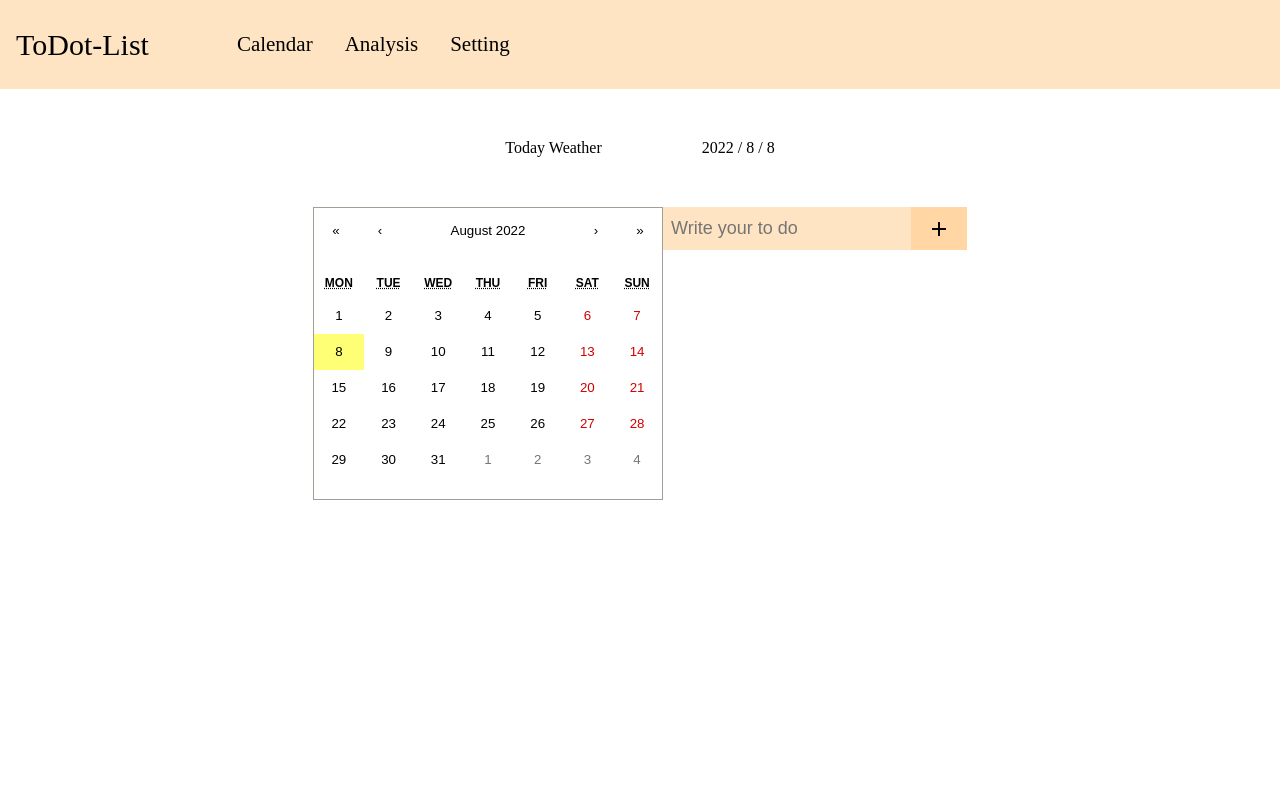
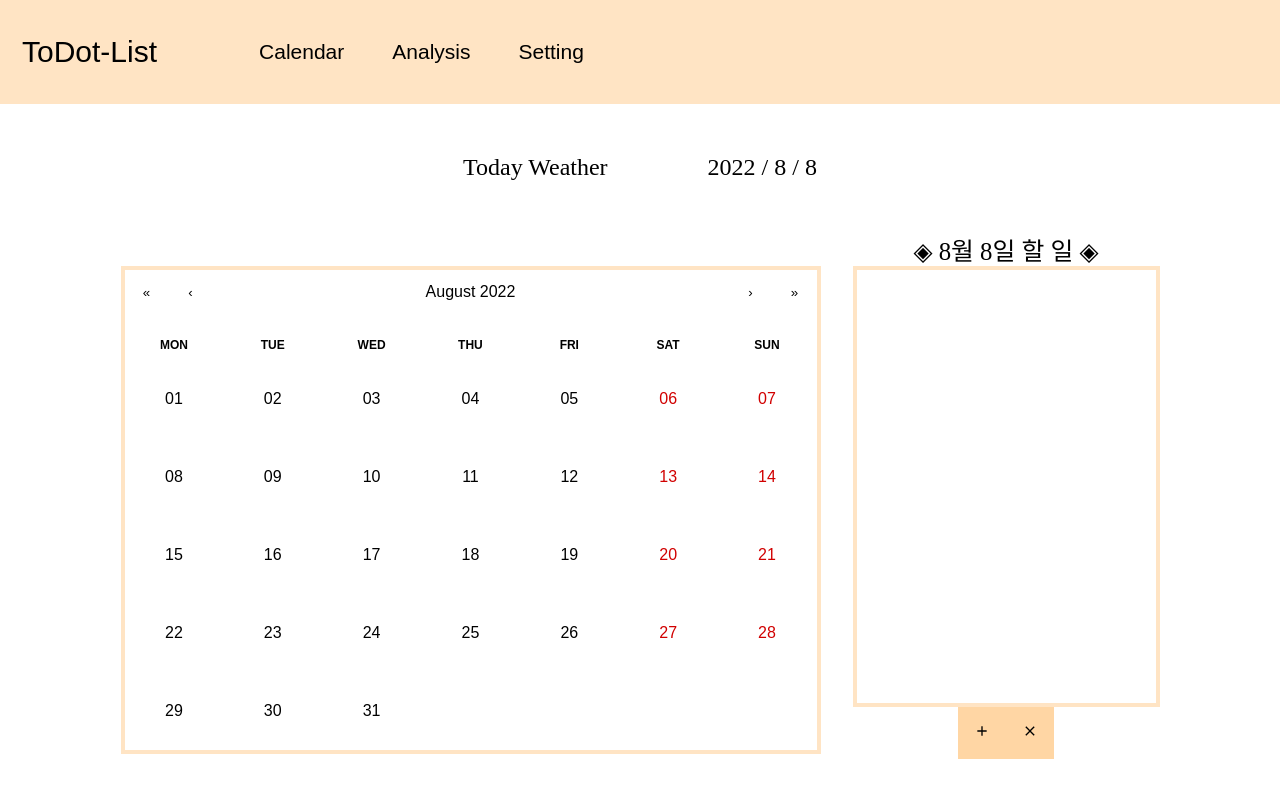
Before and after one commit to Yun-sub/TodakTodak, a React (Create React App) app: page / in a window 1280 px wide. Built offline with nearby package versions, Linux system fonts and the light colour scheme.

Commit message:
third homework

```diff
--- a/package.json
+++ b/package.json
@@ -10,12 +10,14 @@
     "bootstrap": "^5.2.0-beta1",
     "classnames": "^2.3.1",
     "i18next": "^21.8.10",
+    "moment": "^2.29.3",
     "prop-types": "^15.8.1",
     "react": "^18.2.0",
     "react-calendar": "^3.7.0",
     "react-dom": "^18.2.0",
     "react-i18next": "^11.17.2",
     "react-icons": "^4.4.0",
+    "react-router-dom": "^5.3.0",
     "react-scripts": "5.0.1",
     "web-vitals": "^2.1.4"
   },
--- a/src/App.js
+++ b/src/App.js
@@ -1,23 +1,31 @@
-import React from "react";
+import React, { useState } from "react";
 import NavBar from "./components/NavBar";
 import WeatherBar from "./components/WeatherBar";
-import Calendar from "react-calendar";
 import Today from "./components/Today";
 import "./styles.css";
-import "react-calendar/dist/Calendar.css";
-import ToDoList from "./components/ToDoList/ToDoList";
+import Main from "./pages/Main";
+import Analysis from "./pages/Analysis";
+import Setting from "./pages/Setting";
 
 function App() {
+  const [index, setIndex] = useState("0");
+  const onSelect = (value) => {
+    setIndex(value);
+  };
+
   return (
     <div className="header">
-      <NavBar />
+      <NavBar onSelect={onSelect} />
       <div className="header2" style={{ display: "flex" }}>
         <WeatherBar />
         <Today />
       </div>
       <div className="main" style={{ display: "flex" }}>
-        <Calendar />
-        <ToDoList />
+        {index === "0" ? <Main /> : null}
+
+        {index === "1" ? <Analysis /> : null}
+
+        {index === "2" ? <Setting /> : null}
       </div>
     </div>
   );
--- a/src/components/NavBar.js
+++ b/src/components/NavBar.js
@@ -1,21 +1,31 @@
 /* eslint-disable jsx-a11y/anchor-is-valid */
 import React from "react";
 
-const Navbar = () => {
+const Navbar = ({ onSelect }) => {
   return (
     <nav className="nav">
-      <a href="/" className="title">
+      <button
+        value="0"
+        className="title"
+        onClick={(event) => onSelect(event.target.value)}
+      >
         ToDot-List
-      </a>
+      </button>
       <ul>
         <li className="nav_contents">
-          <a href="/Calendar">Calendar</a>
+          <button value="0" onClick={(event) => onSelect(event.target.value)}>
+            Calendar
+          </button>
         </li>
         <li className="nav_contents">
-          <a href="/Analysis">Analysis</a>
+          <button value="1" onClick={(event) => onSelect(event.target.value)}>
+            Analysis
+          </button>
         </li>
         <li className="nav_contents">
-          <a href="/Setting">Setting</a>
+          <button value="2" onClick={(event) => onSelect(event.target.value)}>
+            Setting
+          </button>
         </li>
       </ul>
     </nav>
--- a/src/components/ToDoList/ToDo.css
+++ b/src/components/ToDoList/ToDo.css
@@ -1,26 +1,4 @@
 /*---------title----------*/
-.ToDoTitle {
-  width: 512px;
-  margin-left: auto;
-  margin-right: auto;
-  margin-top: 6rem;
-  border-radius: 4px;
-  overflow: hidden;
-}
-
-.tdtitle {
-  background: #22b8cf;
-  color: white;
-  height: 4rem;
-  font-size: 1.5rem;
-  display: flex;
-  align-items: center;
-  justify-content: center;
-}
-
-.content {
-  background: white;
-}
 
 /*---------input----------*/
 
@@ -53,6 +31,18 @@
   padding-right: 1rem;
   font-size: 1.5rem;
   display: flex;
+  align-items: center;
+  cursor: pointer;
+  transition: 0.1 background ease-in;
+}
+
+.ToDoAdd button {
+  background: none;
+  outline: none;
+  border: none;
+  background: rgb(255, 214, 164);
+  padding: 1rem;
+  font-size: 1rem;
   align-items: center;
   cursor: pointer;
   transition: 0.1 background ease-in;
@@ -107,7 +97,9 @@
 /*---------todo List----------*/
 
 .ToDoItemList {
-  min-height: 250px;
-  max-height: 250px;
+  min-height: 433px;
+  max-height: 433px;
+  min-width: 299px;
+  border: solid 4px bisque;
   overflow-y: auto;
 }
--- /dev/null
+++ b/src/components/ToDoList/ToDoAdd.js
@@ -0,0 +1,18 @@
+import React from "react";
+import "./ToDo.css";
+import { MdAdd, MdOutlineClose } from "react-icons/md";
+
+function ToDoAdd({ onView, onNoView }) {
+  return (
+    <div className="ToDoAdd">
+      <button onClick={onView}>
+        <MdAdd />
+      </button>
+      <button onClick={onNoView}>
+        <MdOutlineClose />
+      </button>
+    </div>
+  );
+}
+
+export default ToDoAdd;
--- a/src/components/ToDoList/ToDoList.js
+++ b/src/components/ToDoList/ToDoList.js
@@ -1,11 +1,13 @@
 import React, { useCallback, useRef, useState } from "react";
 import ToDoItemList from "./ToDoItemList.js";
 import ToDoInput from "./ToDoInput.js";
+import ToDoAdd from "./ToDoAdd.js";
 import "./ToDo.css";
 
 function ToDoList() {
   const [todos, setTodos] = useState([]);
   const nextId = useRef(1);
+  const [viewToDoInput, setViewToDoInput] = useState(false);
 
   const onInsert = useCallback(
     (text) => {
@@ -38,10 +40,19 @@ function ToDoList() {
     [todos]
   );
 
+  const onView = () => {
+    setViewToDoInput(true);
+  };
+
+  const onNoView = () => {
+    setViewToDoInput(false);
+  };
+
   return (
-    <div>
-      <ToDoInput onInsert={onInsert} />
+    <div className="main_todolist">
       <ToDoItemList todos={todos} onRemove={onRemove} onToggle={onToggle} />
+      {viewToDoInput ? <ToDoInput onInsert={onInsert} /> : null}
+      <ToDoAdd onView={onView} onNoView={onNoView} />
     </div>
   );
 }
--- /dev/null
+++ b/src/pages/Analysis.js
@@ -0,0 +1,13 @@
+import React from "react";
+
+function Analysis() {
+  return (
+    <div className="main_Analysis">
+      <h1>---준비중---</h1>
+      <hr />
+      <p>분석 탭</p>
+    </div>
+  );
+}
+
+export default Analysis;
--- /dev/null
+++ b/src/pages/Main.js
@@ -0,0 +1,29 @@
+import React, { useState } from "react";
+import ToDoList from "../components/ToDoList/ToDoList";
+import Calendar from "react-calendar";
+import "../styles.css";
+import moment from "moment";
+
+function Main() {
+  const [value, onChange] = useState(new Date());
+  return (
+    <div className="main_CalendarTodo" style={{ display: "flex" }}>
+      <div className="calendar">
+        <Calendar
+          onChange={onChange}
+          formatDay={(locale, date) => moment(date).format("DD")}
+          value={value}
+          showNeighboringMonth={false}
+        />
+      </div>
+      <div className="selectedTodo">
+        <div className="selectedDate">
+          {"◈ " + moment(value).format("M월 D일") + " 할 일 ◈"}
+        </div>
+        <ToDoList />
+      </div>
+    </div>
+  );
+}
+
+export default Main;
--- /dev/null
+++ b/src/pages/Setting.js
@@ -0,0 +1,13 @@
+import React from "react";
+
+function Setting() {
+  return (
+    <div className="main_Analysis">
+      <h1>---준비중---</h1>
+      <hr />
+      <p>설정 탭</p>
+    </div>
+  );
+}
+
+export default Setting;
--- a/src/styles.css
+++ b/src/styles.css
@@ -18,6 +18,9 @@ body {
 .title {
   font-size: 30px;
   color: black;
+  background: none;
+  border: none;
+  cursor: pointer;
 }
 
 .nav ul {
@@ -28,13 +31,25 @@ body {
 .nav_contents {
   list-style-type: none;
   text-decoration: none;
-  margin: 1rem;
+  margin: 0.5rem;
 }
 
-a {
+.nav_contents button {
   text-decoration: none;
   font-size: 21px;
   color: black;
+  background: none;
+  border: none;
+  cursor: pointer;
+  padding: 1rem;
+}
+
+.nav_contents button:hover {
+  text-decoration: none;
+  font-size: 21px;
+  color: rgb(216, 116, 22);
+  background: none;
+  cursor: pointer;
 }
 
 /* ------------header2------------ */
@@ -45,10 +60,12 @@ a {
 }
 
 .weather {
+  font-size: 1.5rem;
   margin: 50px;
 }
 
 .today {
+  font-size: 1.5rem;
   margin: 50px;
 }
 
@@ -58,10 +75,212 @@ a {
 }
 
 .calendar {
+  align-items: flex-start;
+  padding: 1rem;
+  padding-top: 35px;
+  display: flex;
+}
+
+.selectedTodo {
+  justify-content: center;
   align-items: center;
+  text-align: center;
+}
+
+.selectedDate {
+  margin-left: auto;
+  margin-right: auto;
+  font-size: 1.55rem;
+  height: 35px;
+}
+
+.main_todolist {
+  padding-left: 1rem;
+  padding-right: 1rem;
+  padding-bottom: 1rem;
+}
+
+.todo {
+  display: inline;
   margin: 50px;
 }
 
-.todo {
-  margin: 50px;
+.ToDoInput {
+  border: 4px solid rgb(255, 214, 164);
 }
+
+.main_CalendarTodo {
+  text-decoration: none;
+}
+
+.main_Analysis {
+  justify-content: center;
+  align-items: center;
+}
+
+.main_Setting {
+  justify-content: center;
+}
+
+/* ------------calendar------------ */
+
+.react-calendar {
+  width: 700px;
+  max-width: 100%;
+  height: auto;
+  background: white;
+  border: 4px solid bisque;
+  font-family: Arial, Helvetica, sans-serif;
+  line-height: 1.125em;
+}
+.react-calendar--doubleView {
+  width: 700px;
+}
+.react-calendar--doubleView .react-calendar__viewContainer {
+  display: flex;
+  margin: -0.5em;
+}
+.react-calendar--doubleView .react-calendar__viewContainer > * {
+  width: 50%;
+  margin: 0.5em;
+}
+.react-calendar,
+.react-calendar *,
+.react-calendar *:before,
+.react-calendar *:after {
+  -moz-box-sizing: border-box;
+  -webkit-box-sizing: border-box;
+  box-sizing: border-box;
+}
+.react-calendar button {
+  margin: 0;
+  border: 0;
+  outline: none;
+}
+.react-calendar button:enabled:hover {
+  cursor: pointer;
+}
+.react-calendar__navigation {
+  height: 44px;
+  margin-bottom: 1em;
+  display: flex;
+  justify-content: center;
+  align-items: center;
+}
+.react-calendar__navigation button {
+  min-width: 44px;
+  background: none;
+}
+.react-calendar__navigation button:enabled:hover,
+.react-calendar__navigation button:enabled:focus {
+  background-color: #e6e6e6;
+}
+.react-calendar__navigation button[disabled] {
+  background-color: #f0f0f0;
+}
+.react-calendar__month-view__weekdays {
+  text-align: center;
+  text-transform: uppercase;
+  font-weight: bold;
+  font-size: 0.75em;
+}
+.react-calendar__month-view__weekdays__weekday {
+  padding: 0.5em;
+}
+.react-calendar__month-view__weekdays__weekday abbr {
+  text-decoration: none;
+}
+.react-calendar__month-view__weekNumbers {
+  font-weight: bold;
+}
+.react-calendar__month-view__weekNumbers .react-calendar__tile {
+  display: flex;
+  align-items: center;
+  justify-content: center;
+  font-size: 0.75em;
+  padding: calc(0.75em / 0.75) calc(0.5em / 0.75);
+}
+
+.react-calendar__navigation__label span {
+  font-size: 16px;
+}
+
+.react-calendar__century-view__decades button {
+  padding-top: 30px;
+  padding-bottom: 30px;
+  font-size: 16px;
+}
+
+.react-calendar__decade-view__years button {
+  padding-top: 30px;
+  padding-bottom: 30px;
+  font-size: 16px;
+}
+
+.react-calendar__year-view__months button {
+  padding-top: 30px;
+  padding-bottom: 30px;
+  font-size: 16px;
+}
+
+.react-calendar__month-view__days button {
+  padding-top: 30px;
+  padding-bottom: 30px;
+  font-size: 16px;
+}
+
+.react-calendar__month-view__days__day--weekend {
+  color: #d10000;
+}
+.react-calendar__month-view__days__day--neighboringMonth {
+  color: #757575;
+}
+.react-calendar__year-view .react-calendar__tile,
+.react-calendar__decade-view .react-calendar__tile,
+.react-calendar__century-view .react-calendar__tile {
+  padding: 2em 0.5=em;
+}
+.react-calendar__tile {
+  max-width: 100%;
+  text-align: center;
+  padding: 0.75em 0.5em;
+  background: none;
+}
+.react-calendar__tile:disabled {
+  background-color: #f0f0f0;
+}
+.react-calendar__tile:enabled:hover,
+.react-calendar__tile:enabled:focus {
+  background-color: rgb(253, 246, 238);
+}
+.react-calendar__tile--now {
+  background: #ffff76;
+}
+.react-calendar__tile--now:enabled:hover,
+.react-calendar__tile--now:enabled:focus {
+  background: #ffffa9;
+}
+.react-calendar__tile--hasActive {
+  background: #76baff;
+}
+.react-calendar__tile--hasActive:enabled:hover,
+.react-calendar__tile--hasActive:enabled:focus {
+  background: #a9d4ff;
+}
+.react-calendar__tile--active {
+  background: none;
+}
+.react-calendar__tile--active:enabled:hover,
+.react-calendar__tile--active:enabled:focus {
+  background: none;
+  padding-top: 26px;
+  padding-bottom: 26px;
+  border: 4px solid bisque;
+}
+.react-calendar--selectRange .react-calendar__tile--hover {
+  background-color: #e6e6e6;
+}
+
+.highright {
+  background-color: red;
+}
```
Also changed, not shown: src/components/Calendar.js (deleted, +0 -12 lines), src/components/ToDoList/ToDoTitle.js (deleted, +0 -13 lines), 1 other file (tests, documents, lock files or other folders).
